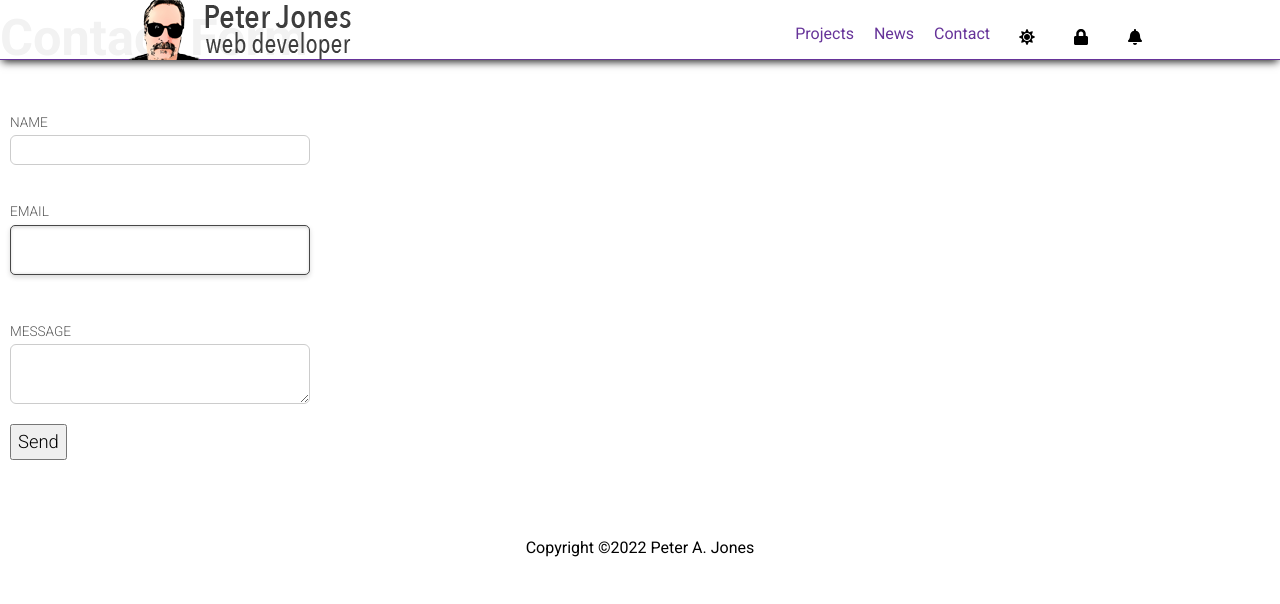
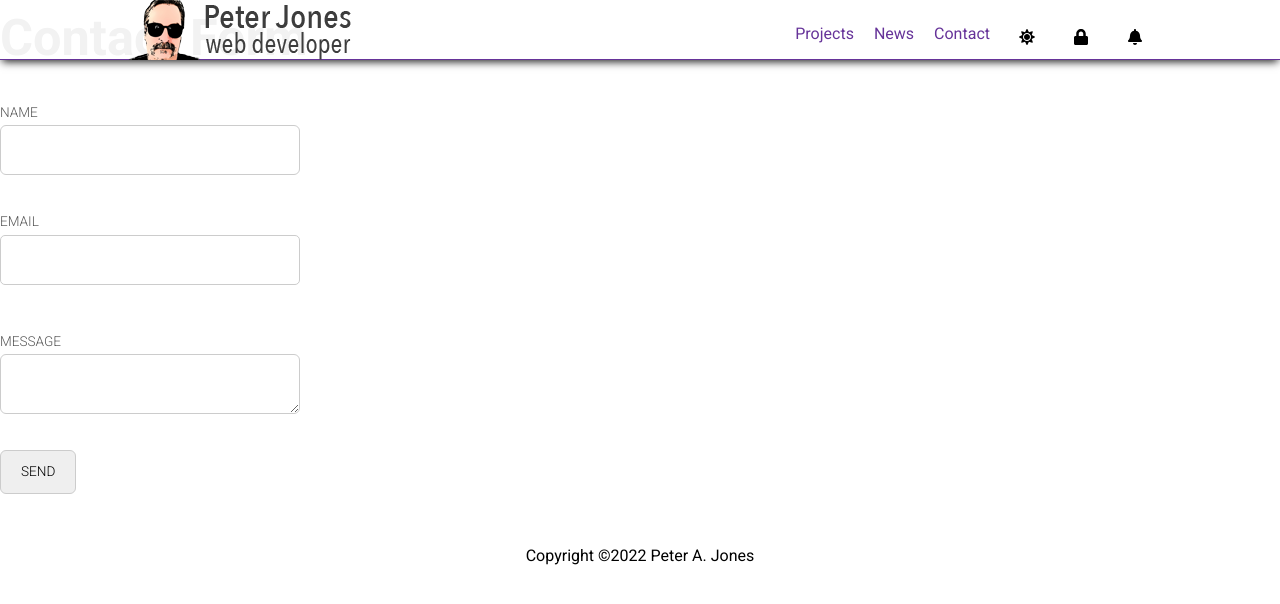
Before and after one commit to peterajones/peterjonesdev2022, a Next.js app: page /contact/ContactForm in a window 1280 px wide. Shown: the top 604 px of the page. Built offline with nearby package versions, Linux system fonts and the light colour scheme; no server answers; a web font is replaced by a local one.

Commit message:
Redirect after contsct form submitted

```diff
--- a/pages/contact/ContactForm.js
+++ b/pages/contact/ContactForm.js
@@ -15,10 +15,6 @@ export default function Home() {
   return (
     <>
       <div className='container'>
-        {/* <Head>
-          <title>Contact Form</title>
-          <link rel="icon" href="/favicon.ico" />
-        </Head> */}
 
         <main className='main'>
           <h1 className='title'>Contact Form</h1>
@@ -30,8 +26,8 @@ export default function Home() {
           )}
 
           <div className='grid'>
-            <div className='card'>
-              <form name="contact" method="POST" action="/?success=true" data-netlify="true">
+            <div className='form-container'>
+              <form name="contact" method="POST" action="/contact/success" data-netlify="true">
                 <input type="hidden" name="form-name" value="contact" />
                 <p>
                   <label htmlFor="name">Name</label>
@@ -39,30 +35,19 @@ export default function Home() {
                 </p>
                 <p>
                   <label htmlFor="email">Email</label>
-                  <input type="text" id="email" name="email" />
+                  <input type="text" id="email" name="email" className='contact-email' />
                 </p>
                 <p>
                   <label htmlFor="message">Message</label>
                   <textarea id="message" name="message"></textarea>
                 </p>
                 <p>
-                  <button type="submit">Send</button>
+                  <button type="submit" className='btn-submit'>Send</button>
                 </p>
               </form>
             </div>
           </div>
         </main>
-
-        {/* <footer className="footer">
-          <a
-            href="https://vercel.com?utm_source=create-next-app&utm_medium=default-template&utm_campaign=create-next-app"
-            target="_blank"
-            rel="noopener noreferrer"
-          >
-            Powered by{' '}
-            <img src="/vercel.svg" alt="Vercel Logo" className='logo' />
-          </a>
-        </footer> */}
       </div>
     </>
   )
--- a/styles/partials/_contactForm.scss
+++ b/styles/partials/_contactForm.scss
@@ -7,11 +7,16 @@ label {
 }
 input {
   min-width: 300px;
-  height: 30px;
+  height: 50px;
   display: block;
   border: 1px solid #ccc;
   border-radius: 6px;
   font-size: 1.1rem;
+}
+input.contact-email {
+  box-shadow: none;
+  width: auto;
+  border: 1px solid #ccc;
 }
 textarea {
   display: block;
@@ -27,8 +32,14 @@ textarea {
   text-transform: uppercase;
   border: 1px solid #ccc;
   border-radius: 6px;
-  padding: 10px;
+  padding: 10px 20px;
   font-size: 0.85rem;
   margin-top: 1rem;
   cursor: pointer;
+  transition: all 0.25s ease-in-out;
 }
+.btn-submit:hover,
+.btn-submit:focus {
+  background-color: rebeccapurple;
+  color: #fff;
+}
```
